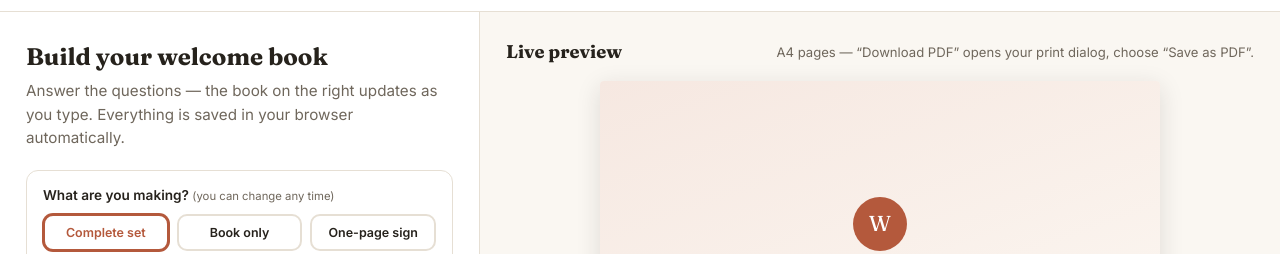
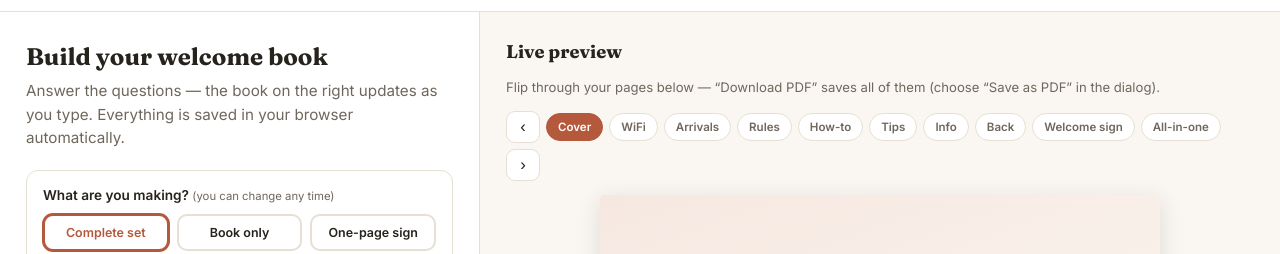
Before and after one commit to molecoder22/makewelcomebook, a plain HTML site: page docs/app.html in a window 1280 px wide. Shown: the part 60-314 px from the top of the page. Drawn offline with Linux system fonts and the light colour scheme.

Commit message:
Book-style pager: page tabs + prev/next arrows, one page at a time; print still outputs all pages

```diff
--- a/docs/app.html
+++ b/docs/app.html
@@ -77,6 +77,13 @@
   .prevhead h2{font-family:'Fraunces',serif;font-size:1.15rem}
   .prevhead .note{font-size:.82rem;color:var(--muted)}
   #pages{display:flex;flex-direction:column;align-items:center;gap:22px}
+  /* book-style pager */
+  .pagenav{display:flex;align-items:center;gap:6px;margin-bottom:14px;flex-wrap:wrap}
+  .pagenav .pnav{border:1px solid var(--line);background:#fff;border-radius:9px;width:34px;height:32px;font-size:1.05rem;cursor:pointer;color:var(--ink);flex:none}
+  .pagenav .pnav:hover{border-color:var(--accent);color:var(--accent)}
+  .pagenav .pill{border:1px solid var(--line);background:#fff;border-radius:999px;padding:6px 11px;font:600 .72rem 'Inter',sans-serif;cursor:pointer;color:var(--muted)}
+  .pagenav .pill.on{background:var(--accent);border-color:var(--accent);color:#fff}
+  @media screen{ #pages .page:not(.pg-on){display:none} }
 
   /* the book page: A4 ratio */
   .page{width:min(560px,100%);aspect-ratio:210/297;background:var(--bk-paper);color:var(--bk-ink);box-shadow:0 6px 24px rgba(38,34,28,.13);border-radius:4px;position:relative;overflow:hidden;padding:7.5% 8.5%;font-size:clamp(9px,1.55vw,13.5px);line-height:1.5}
@@ -169,7 +176,7 @@
 
   /* ---------- print ---------- */
   @media print{
-    header.topbar,.formcol,.prevhead,.paybar,.unlockedbar{display:none!important}
+    header.topbar,.formcol,.prevhead,.pagenav,.paybar,.unlockedbar{display:none!important}
     body{background:#fff}
     main.layout{display:block}
     .prevcol{padding:0;overflow:visible}
@@ -352,8 +359,9 @@ Leave keys in the lockbox"></textarea>
   <section class="prevcol">
     <div class="prevhead">
       <h2>Live preview</h2>
-      <span class="note">A4 pages — “Download PDF” opens your print dialog, choose “Save as PDF”.</span>
+      <span class="note">Flip through your pages below — “Download PDF” saves all of them (choose “Save as PDF” in the dialog).</span>
     </div>
+    <div class="pagenav" id="pagenav"></div>
     <div id="pages"></div>
     <p class="printlock">Your welcome book is ready — unlock it on the website to print. 🙂</p>
   </section>
@@ -486,6 +494,27 @@ function collectRules(){
   reset("c_accent_reset","custAccent"); reset("c_ink_reset","custInk");
 })();
 
+/* book-style pager */
+let curPage=0;
+function showPage(i){
+  const pgs=document.querySelectorAll("#pages .page");
+  if(!pgs.length) return;
+  curPage=Math.max(0,Math.min(i,pgs.length-1));
+  pgs.forEach((p,k)=>p.classList.toggle("pg-on",k===curPage));
+  document.querySelectorAll("#pagenav .pill").forEach((p,k)=>p.classList.toggle("on",k===curPage));
+  const pc=document.querySelector(".prevcol"); if(pc) pc.scrollTo({top:0});
+}
+function buildPageNav(labels){
+  const nav=document.getElementById("pagenav");
+  nav.innerHTML=`<button class="pnav" id="pgPrev" title="Previous page">‹</button>`+
+    labels.map((l,i)=>`<button class="pill" data-pg="${i}">${l}</button>`).join("")+
+    `<button class="pnav" id="pgNext" title="Next page">›</button>`;
+  nav.querySelectorAll(".pill").forEach(b=>b.addEventListener("click",()=>showPage(+b.dataset.pg)));
+  document.getElementById("pgPrev").addEventListener("click",()=>showPage(curPage-1));
+  document.getElementById("pgNext").addEventListener("click",()=>showPage(curPage+1));
+  showPage(curPage);
+}
+
 /* preview follows what you're editing */
 (function(){
   const PAGE_OF={propname:0,tagline:0,host:0,city:0,ssid:1,wifipass:1,checkin:2,checkout:2,entry:2,parking:2,checkoutlist:2,rules_custom:3,appliances:4,trash:4,tips:5,address:6,phone:6,emergency:6};
@@ -495,9 +524,7 @@ function collectRules(){
     if(e.target.closest("#themes")||["c_font","c_accent","c_ink","c_accent_reset","c_ink_reset"].includes(e.target.id)) idx=0;
     if(idx===undefined) return;
     if((state.format||"set")==="sign") idx=0;
-    const pc=document.querySelector(".prevcol"), pgs=document.querySelectorAll("#pages .page");
-    const el=pgs[Math.min(idx,pgs.length-1)];
-    if(el&&pc) pc.scrollTo({top: el.getBoundingClientRect().top - pc.getBoundingClientRect().top + pc.scrollTop - 24, behavior:"smooth"});
+    showPage(idx);
   });
 })();
 
@@ -740,8 +767,15 @@ function render(){
   </div>`;
 
   const fmt=state.format||"set";
-  const out = fmt==="book" ? pages.slice(0,8) : fmt==="sign" ? [onePage] : pages.concat([onePage]);
+  let labels=["Cover","WiFi","Arrivals","Rules","How-to","Tips","Info","Back"];
+  if(qr) labels.push("WiFi sign");
+  labels.push("Welcome sign");
+  let out, outLabels;
+  if(fmt==="book"){ out=pages.slice(0,8); outLabels=labels.slice(0,8); }
+  else if(fmt==="sign"){ out=[onePage]; outLabels=["Your sign"]; }
+  else { out=pages.concat([onePage]); outLabels=labels.concat(["All-in-one"]); }
   document.getElementById("pages").innerHTML=out.join("");
+  buildPageNav(outLabels);
 }
 
 /* ---------- actions ---------- */
```
Also changed, not shown: 1 other file.
